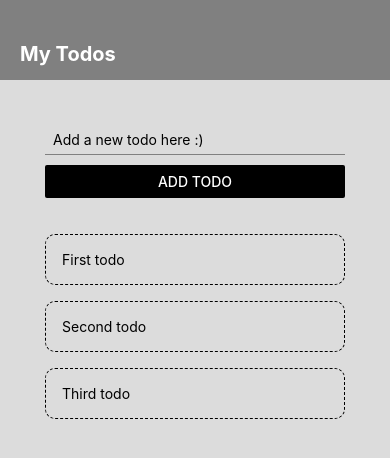
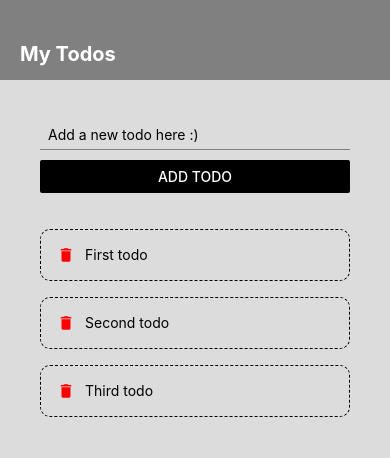
Before and after one commit to sagarparker/ReactNativeBasics, a React Native app: screen / in a window 390 px wide. Shown: the top 458 px of the page. Built offline with nearby package versions, Linux system fonts and the light colour scheme.

Commit message:
Todo App final push

```diff
--- a/App.js
+++ b/App.js
@@ -4,6 +4,8 @@ import { StyleSheet, Text,Alert, View, TouchableWithoutFeedback,Keyboard, Button
 import Header from './components/header';
 import TodoItem from './components/todo';
 import AddToDo from './components/addTodo';
+import Sandbox from './components/Sandbox';
+
 
 export default function App() {
   const [todos,setTodo] = useState([
@@ -36,6 +38,7 @@ export default function App() {
 
 
   return (
+
     <TouchableWithoutFeedback onPress={()=>
     Keyboard.dismiss()}>
     <View style={styles.container}>
@@ -62,11 +65,12 @@ const styles = StyleSheet.create({
     backgroundColor:"gainsboro"
   },
   content:{
-    padding:45
+    flex:1,
+    padding:40
   },
   list:{
     marginTop:20,
-    height:500
+    flex:1
   }
 
 });
--- /dev/null
+++ b/components/Sandbox.js
@@ -0,0 +1,47 @@
+import React from 'react'
+import { Text,View,StyleSheet } from 'react-native'
+
+export default function Sandbox() {
+    return (
+        <View style={styles.container}>
+            <Text style={styles.one}>One</Text>
+            <Text style={styles.two}>Two</Text>
+            <Text style={styles.three}>Three</Text>
+            <Text style={styles.four}>Four</Text>
+            <Text style={styles.five}>Five</Text>
+        </View>
+    )
+}
+
+
+const styles = StyleSheet.create({
+    container:{
+        paddingTop:50,
+        backgroundColor:"gray",
+        flexDirection:'row',
+        justifyContent:"space-between",
+        alignItems:"center"
+    },
+    one:{
+        backgroundColor:'cyan',
+        padding:20
+    },
+    two:{
+        backgroundColor:'blue',
+        padding:20
+    },
+    three:{
+        backgroundColor:'green',
+        padding:20
+    },
+    four:{
+        backgroundColor:'yellow',
+        padding:20
+    },
+
+    five:{
+        backgroundColor:'pink',
+        padding:20
+    },
+
+})
--- a/components/todo.js
+++ b/components/todo.js
@@ -1,11 +1,15 @@
 
 import React from 'react';
-import { StyleSheet, Text, TouchableOpacity } from 'react-native';
+import { StyleSheet, Text, TouchableOpacity,View } from 'react-native';
+import { MaterialIcons } from '@expo/vector-icons'
 
 export default function TodoItem({item,pressHandler}){
     return(
         <TouchableOpacity onPress={()=> pressHandler(item.key)}>
-            <Text style={styles.item}>{item.text}</Text>
+            <View style={styles.item}>
+                <MaterialIcons name="delete" size={18} color='red' />
+                <Text style={styles.todoText}>{item.text}</Text>
+            </View>
         </TouchableOpacity>
     )
 }
@@ -17,6 +21,10 @@ const styles = StyleSheet.create({
         borderColor:'black',
         borderWidth:1,
         borderStyle:'dashed',
-        borderRadius:10
+        borderRadius:10,
+        flexDirection:'row'
+    },
+    todoText:{
+        marginLeft:10
     }
 })
```
Also changed, not shown: 1 other file (tests, documents, lock files or other folders).
